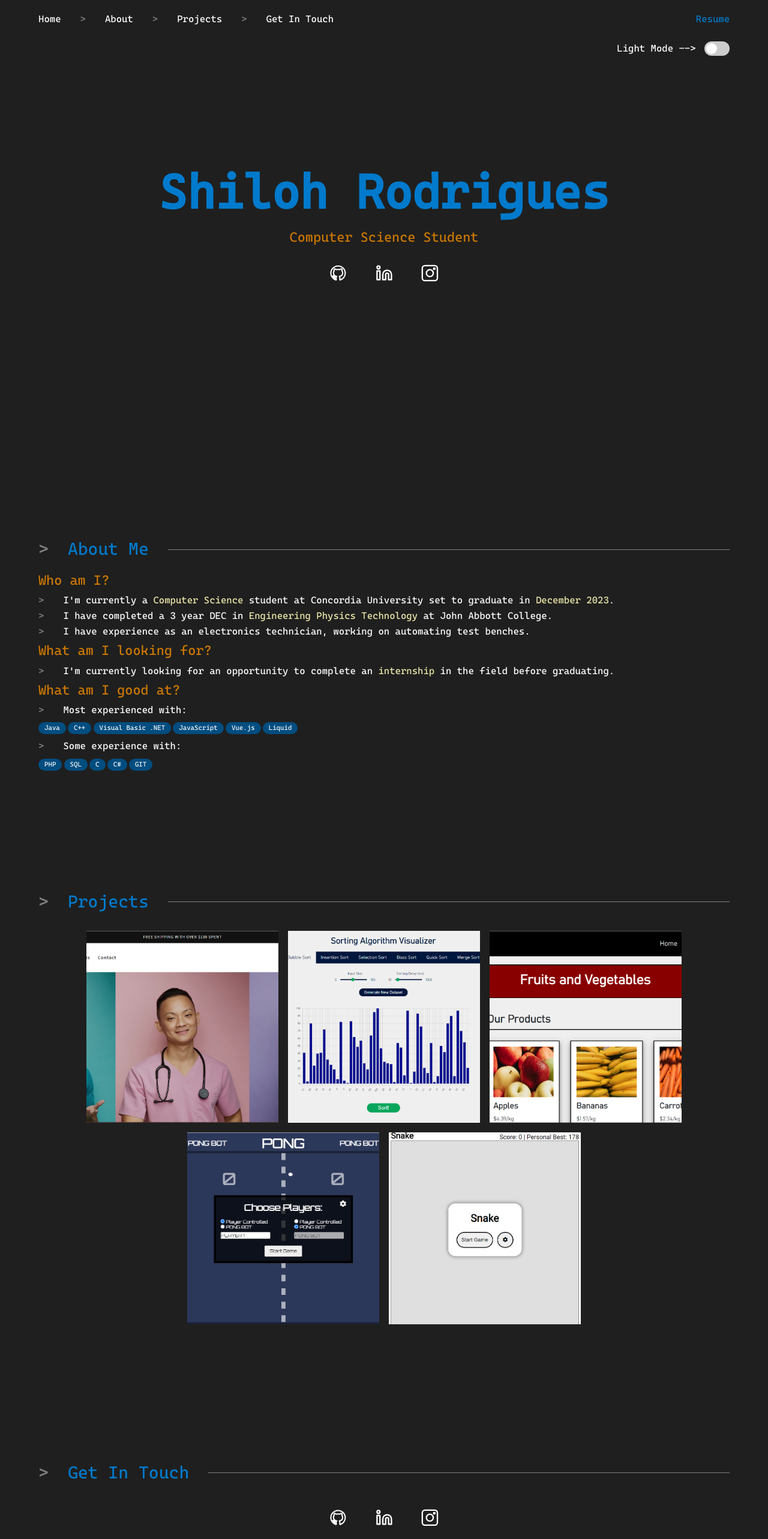
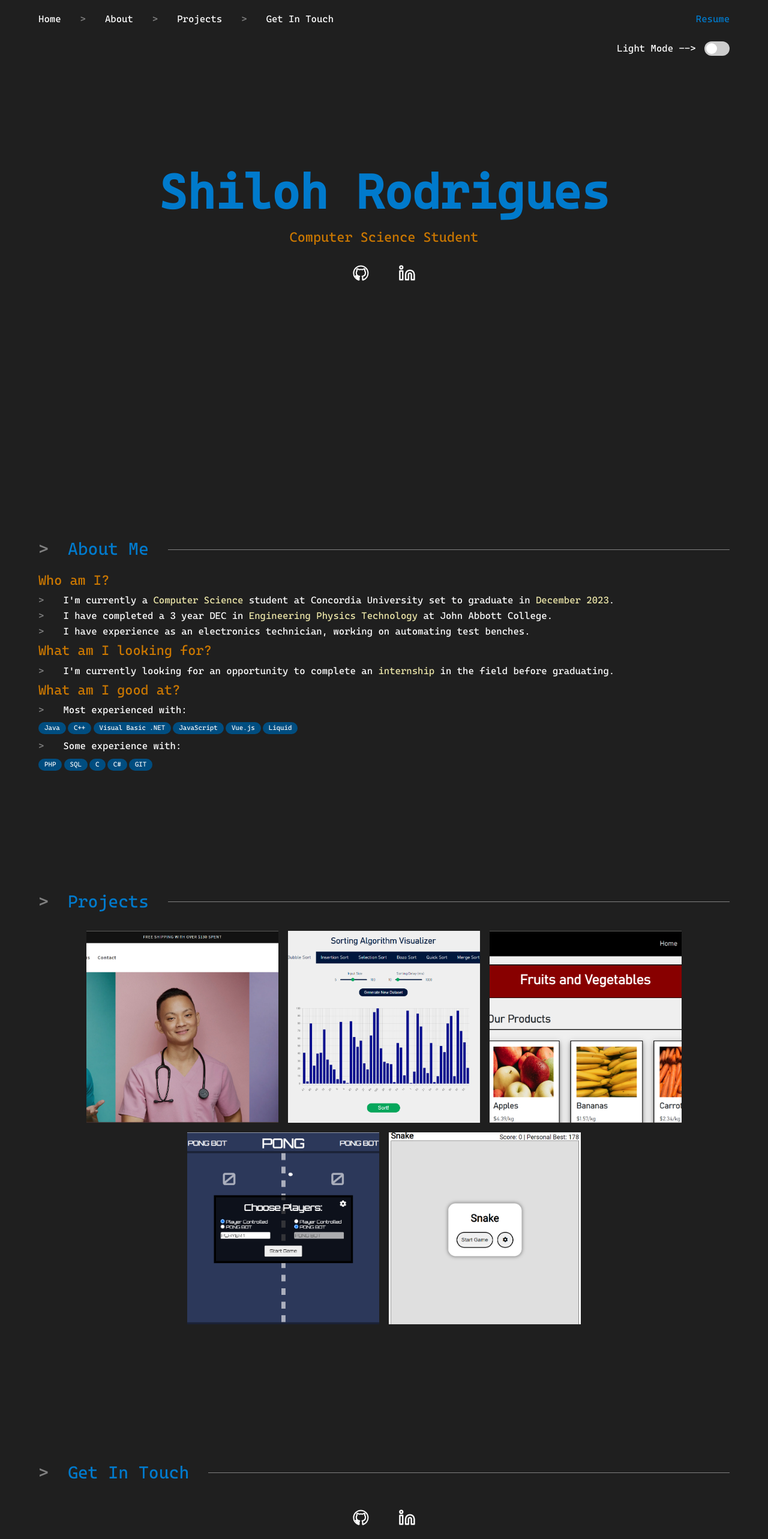
Before and after one commit to ShilohRodrigues/Portfolio, a Vue app: page / in a window 1280 px wide. Shown: the top 2566 px of the page at 60% size. Built offline with nearby package versions, Linux system fonts and the light colour scheme.

Commit message:
removed ig link

```diff
--- a/src/components/Contact.vue
+++ b/src/components/Contact.vue
@@ -4,7 +4,6 @@ import Typed from 'typed.js';
 import { onIntersect } from "../composables/onIntersect";
 import Github from "../components/icons/Github.vue"
 import Linkedin from "../components/icons/Linkedin.vue"
-import Insta from "../components/icons/Insta.vue"
 
 const observer = ref({});
 const scrollRef = ref({});
@@ -57,9 +56,6 @@ onUnmounted(() => {
         <a href="https://www.linkedin.com/in/shiloh-rodrigues-916004118/" target="_blank">
           <Linkedin />
         </a>
-        <a href="https://www.instagram.com/shilohrodrigues/" target="_blank">
-          <Insta />
-        </a>
       </div>
       <div class="center-me">
         <a href="mailto:shilohrodrigues@hotmail.com" target="_blank">
--- a/src/components/Home.vue
+++ b/src/components/Home.vue
@@ -3,7 +3,6 @@ import { ref, onMounted } from "vue";
 import Typed from 'typed.js';
 import Github from "../components/icons/Github.vue"
 import Linkedin from "../components/icons/Linkedin.vue"
-import Insta from "../components/icons/Insta.vue"
 
 const name = ref(null);
 const title = ref(null);
@@ -40,9 +39,6 @@ onMounted(() => {
       <a v-if="doneTyping" href="https://www.linkedin.com/in/shiloh-rodrigues-916004118/" target="_blank">
         <Linkedin />
       </a>
-      <a v-if="doneTyping" href="https://www.instagram.com/shilohrodrigues/" target="_blank">
-        <Insta />
-      </a>
     </div>
   </div>
 </template>
```
